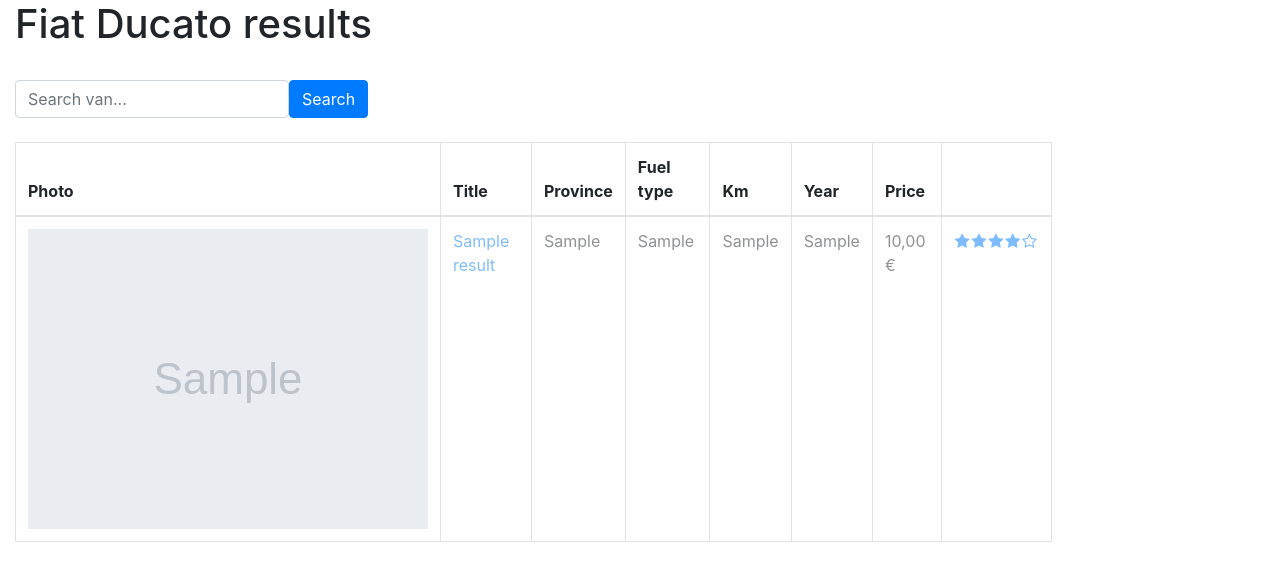
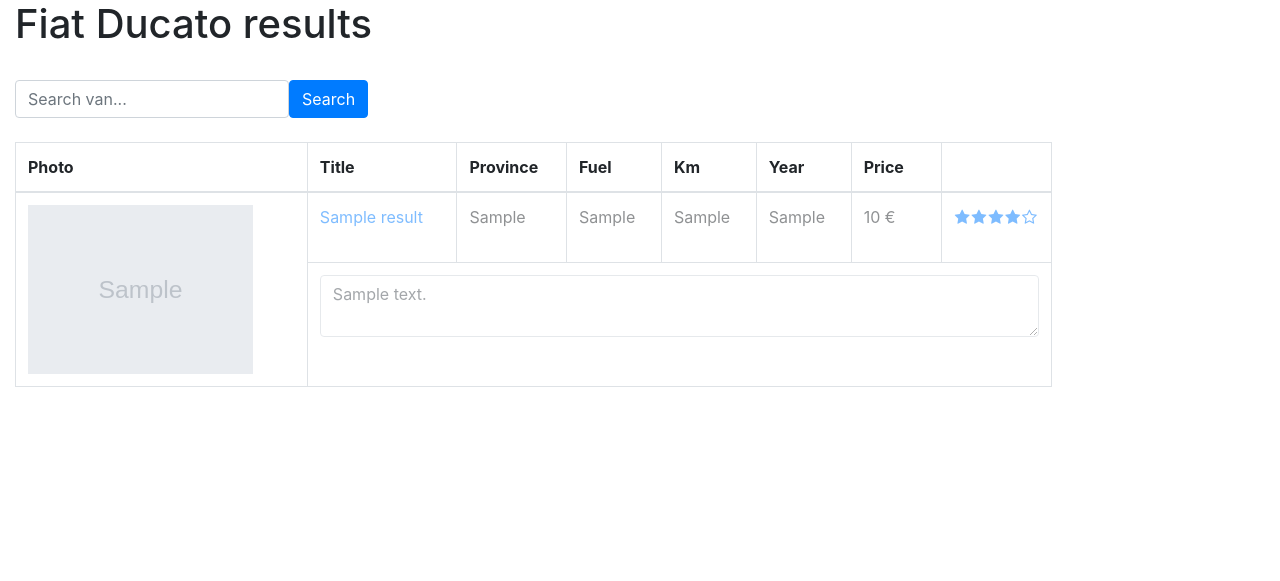
Before and after one commit to sergio-toro/van_finder, a Django app: page / in a window 1280 px wide. Shown: the top 581 px of the page. Run offline with Django 3.2, Linux system fonts and the light colour scheme; tables that the repository leaves empty hold one stand-in row (values such as "Sample post"); grey boxes marked "Sample" are stand-in pictures; some libraries are stand-ins or nearby versions.

Commit message:
add comments

```diff
--- a/finder/models/result.py
+++ b/finder/models/result.py
@@ -8,10 +8,11 @@
     km = models.CharField(max_length=32, blank=True, default='')
     province = models.CharField(max_length=128, blank=True, default='')
     provider = models.CharField(max_length=64)
-    price = models.DecimalField(max_digits=10, decimal_places=2, blank=True, null=True, default=None)
+    price = models.DecimalField(max_digits=10, decimal_places=0, blank=True, null=True, default=None)
     identifier = models.CharField(max_length=256)
     url = models.CharField(max_length=200)
     photo_url = models.CharField(max_length=1024, blank=True, null=True, default=None)
+    comment = models.CharField(max_length=1024, blank=True, null=True, default='')
     description = models.TextField(max_length=4096, blank=True, default='')
     allow_finance = models.NullBooleanField(blank=True, null=True)
     viewed = models.BooleanField(default=False)
--- a/frontend/templates/list.html
+++ b/frontend/templates/list.html
@@ -18,6 +18,10 @@
         margin: 0 1px;
         cursor: pointer;
         text-decoration: none;
+    }
+
+    #results_list img{
+        width: 225px;
     }
 </style>
 
@@ -58,21 +62,22 @@
                 <th>Photo</th>
                 <th>Title</th>
                 <th>Province</th>
-                <th>Fuel type</th>
+                <th>Fuel</th>
                 <th>Km</th>
                 <th>Year</th>
-                <th>Price</th>
+                <th style="width: 90px;">Price</th>
                 <th style="width: 110px;"></th>
             </tr>
         </thead>
         <tbody>
         {% for result in results_list %}
-            <tr
+            <tbody
                 data-id="{{ result.pk }}"
                 data-rating="{{ result.rating }}"
                 class="result {{ result.viewed|yesno:'viewed,' }}"
             >
-                <td>
+                <tr>
+                    <td rowspan="2">
                         {% if result.photo_url %}
                         <a href="{{ result.url }}" target="_blank">
                             <img src="{{ result.photo_url }}" alt="{{ result.title }}">
@@ -93,6 +98,13 @@
                         <div class="rating"></div>
                     </td>
                 </tr>
+                <tr>
+                    <td colspan="7">
+                        <textarea class="comment form-control">{{ result.comment }}</textarea>
+                    </td>
+                </tr>
+
+            </tbody>
         {% endfor %}
         </tbody>
     </table>
@@ -104,11 +116,11 @@
         </div>
         <div class="col-xs-8 text-xs-right">
         {% if page_obj.number > 2 %}
-            <a class="btn btn-secondary btn-sm" href="?page=1">&laquo;</a>
+            <a class="btn btn-secondary btn-sm" href="?page=1&search={{ request.GET.search }}">&laquo;</a>
         {% endif %}
 
         {% if page_obj.has_previous %}
-            <a class="btn btn-secondary btn-sm" href="?page={{ page_obj.previous_page_number }}">&lt;</a>
+            <a class="btn btn-secondary btn-sm" href="?page={{ page_obj.previous_page_number }}&search={{ request.GET.search }}">&lt;</a>
         {% endif %}
 
         <span class="current">
@@ -116,10 +128,10 @@
         </span>
 
         {% if page_obj.has_next %}
-            <a class="btn btn-secondary btn-sm" href="?page={{ page_obj.next_page_number }}">&gt;</a>
+            <a class="btn btn-secondary btn-sm" href="?page={{ page_obj.next_page_number }}&search={{ request.GET.search }}">&gt;</a>
         {% endif %}
         {% if page_obj.number < paginator.num_pages and paginator.num_pages != page_obj.next_page_number %}
-            <a class="btn btn-secondary btn-sm" href="?page={{ paginator.num_pages }}">&raquo;</a>
+            <a class="btn btn-secondary btn-sm" href="?page={{ paginator.num_pages }}&search={{ request.GET.search }}">&raquo;</a>
         {% endif %}
         </div>
     </div>
@@ -157,8 +169,20 @@
 
         // Event listeners
         $('body')
-            .on('click', '#results_list .rating', function(e) {
+            .on('click', '#results_list .rating, #results_list .comment', function(e) {
                 e.stopPropagation();
+            })
+            .on('change', '#results_list .comment', function(e) {
+                e.stopPropagation();
+
+                var $result = $(this).closest('.result');
+                var data = {
+                    id: $result.data('id'),
+                    comment: $(this).val(),
+                    action: 'comment',
+                };
+
+                $.post(list_url, data)
             })
             .on('click', '#results_list .result', function(e) {
                 var $result = $(this);
--- a/frontend/views/resultslist.py
+++ b/frontend/views/resultslist.py
@@ -38,6 +38,10 @@
             result.rating = int(request.POST.get('rating', 1))
             result.save()
 
+        if action == 'comment':
+            result.comment = request.POST.get('comment', '')
+            result.save()
+
         response = {
             "success": True,
             "result": {
```
Also changed, not shown: finder/migrations/0003_result_comment.py (added), finder/migrations/0004_auto_20161113_0215.py (added). Lines whose indentation alone changed are shown as unchanged.
